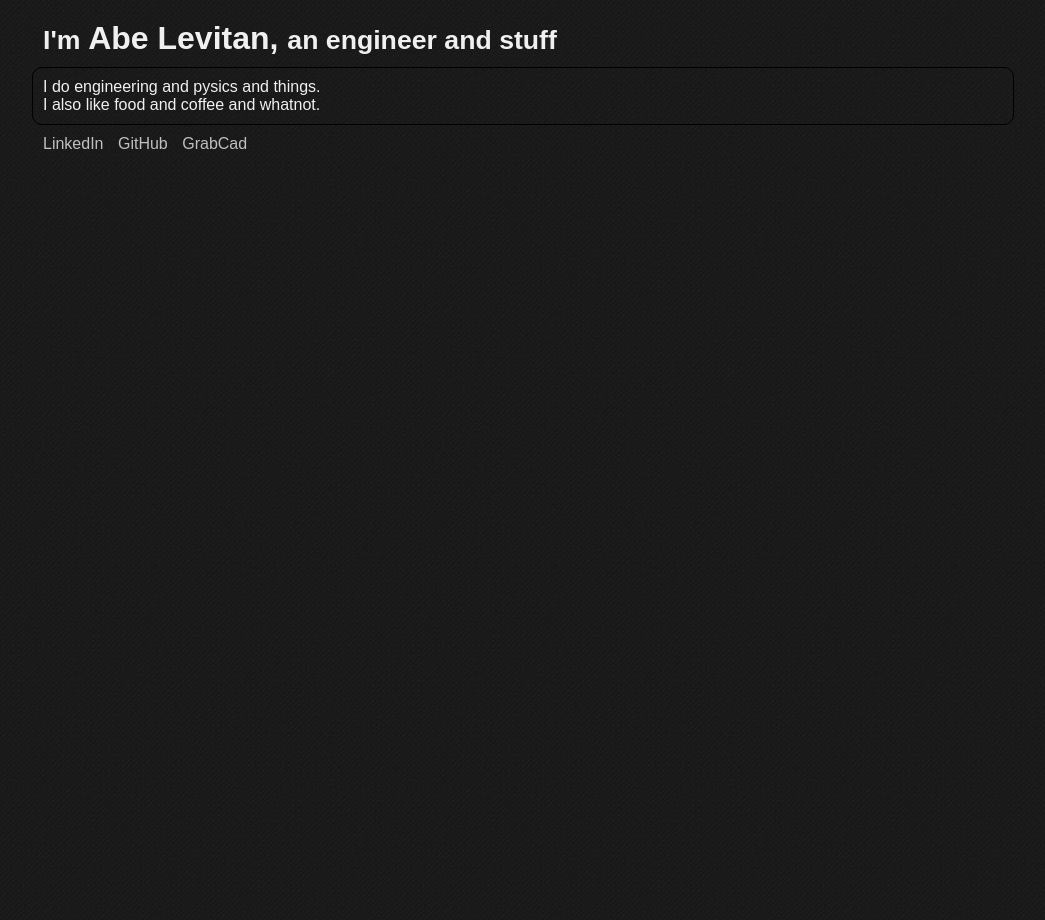
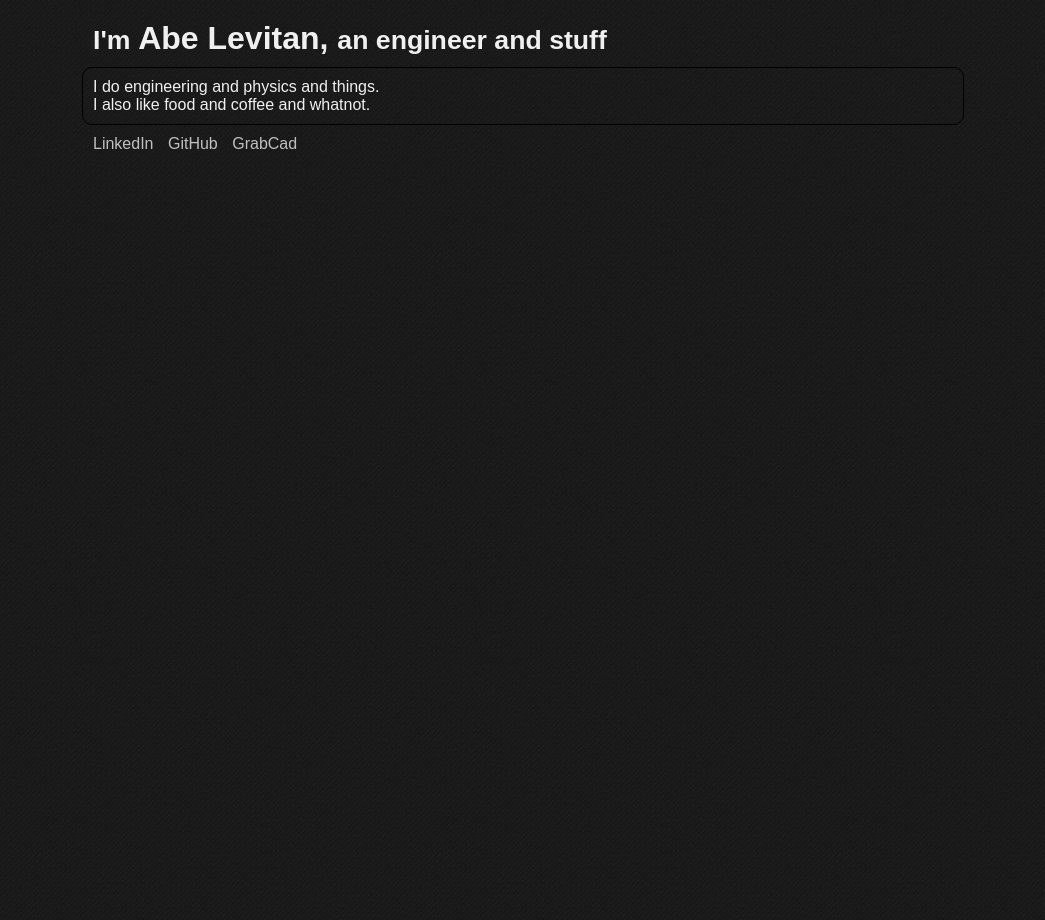
Before and after one commit to allevitan/abelevitan, a Jekyll site: the page built from index.html, in a window 1280 px wide. Shown: the whole page, without its empty margins (117-1162 px from the left). Built offline with Jekyll 4.4.1, drawn with Linux system fonts in a browser that asks for light colours; Markdown is read by kramdown in place of the engine named in the settings.

Commit message:
fix pysics and make the css nice

```diff
--- a/_layouts/default.html
+++ b/_layouts/default.html
@@ -8,6 +8,7 @@
 
     <!-- Custom CSS -->
     <link rel="stylesheet" href="/css/main.css">
+    <link rel="stylesheet" href="/css/mobile.css">
 
   </head>
   <body>
--- a/css/main.css
+++ b/css/main.css
@@ -1,4 +1,6 @@
-html, body { height: 100%; }
+/* set 100% */
+
+html { height: 100%; }
 
 /* defining the color scheme */
 
--- /dev/null
+++ b/css/mobile.css
@@ -0,0 +1,3 @@
+body.mobile {
+    font-size:0.5em;
+}
--- a/index.html
+++ b/index.html
@@ -4,7 +4,7 @@
 ---
 
 <div>
-  I do engineering and pysics and things.
+  I do engineering and physics and things.
   <br>
   I also like food and coffee and whatnot.
 </div>
--- a/js/main.js
+++ b/js/main.js
@@ -2,15 +2,28 @@
 
 window.padding = 50;
 window.maxWidth = 960;
+window.tripWidth = 600;
+window.minWidth = 200;
 
 function resizeify(){
-    var w = window.innerWidth - padding*2;
+    var w = window.innerWidth;
+
+    // deciding whether to engage the mobile layout
+    if (w > tripWidth){
+	document.getElementsByTagName("body")[0].classList.remove("mobile");
+    } else {
+	document.getElementsByTagName("body")[0].classList.add("mobile");
+    }
+
+    // sizing the main content boxes
     if (w > maxWidth){
-	w = maxWidth
+	w = maxWidth;
+    } else if (w < minWidth) {
+	w = minWidth;
     }
-    document.getElementById("header").style.width = w + "px";
-    document.getElementById("main").style.width = w + "px";
-    document.getElementById("footer").style.width = w + "px";
+    document.getElementById("header").style.width = (w - padding*2) + "px";
+    document.getElementById("main").style.width = (w - padding*2) + "px";
+    document.getElementById("footer").style.width = (w - padding*2) + "px";
 }
 
 window.onload = function(){
```
